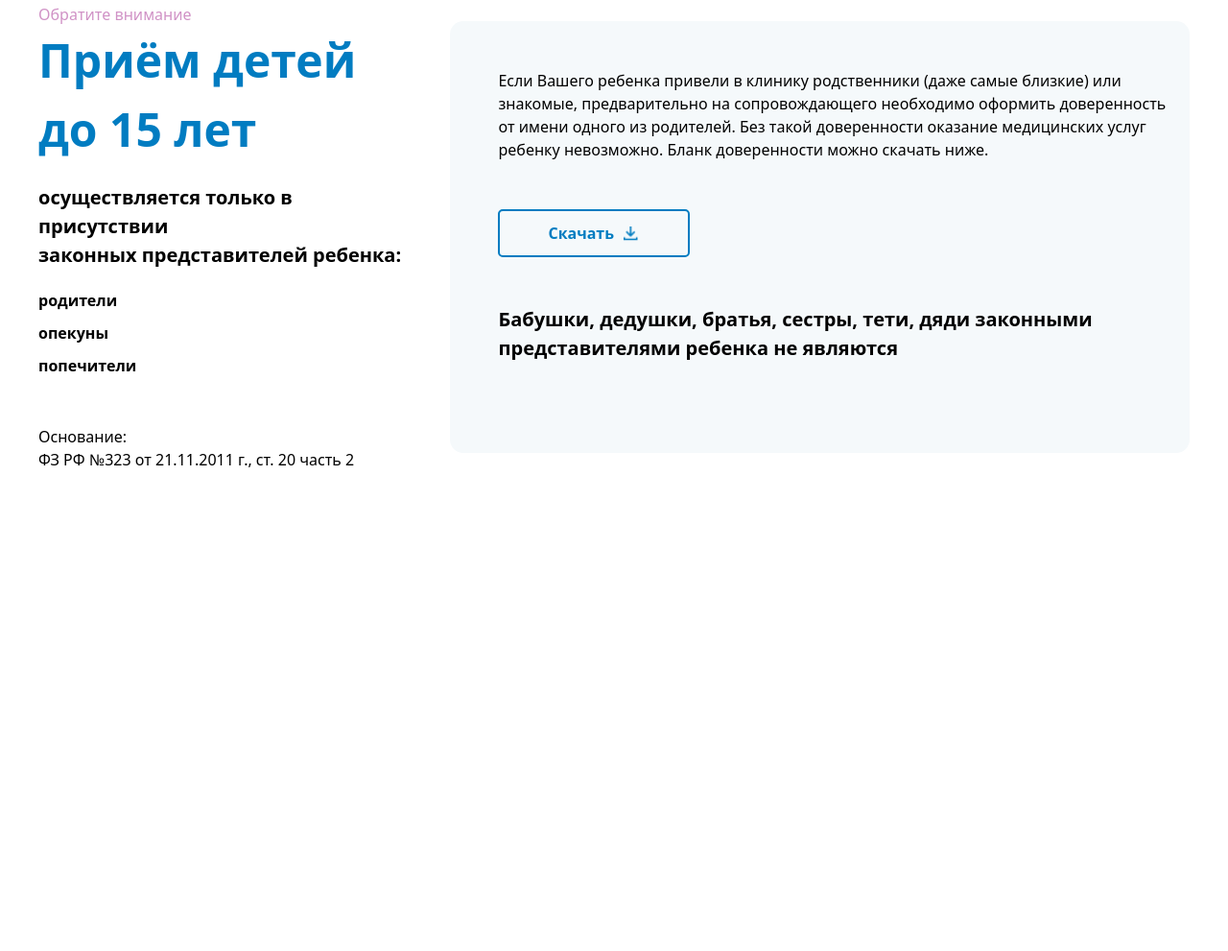
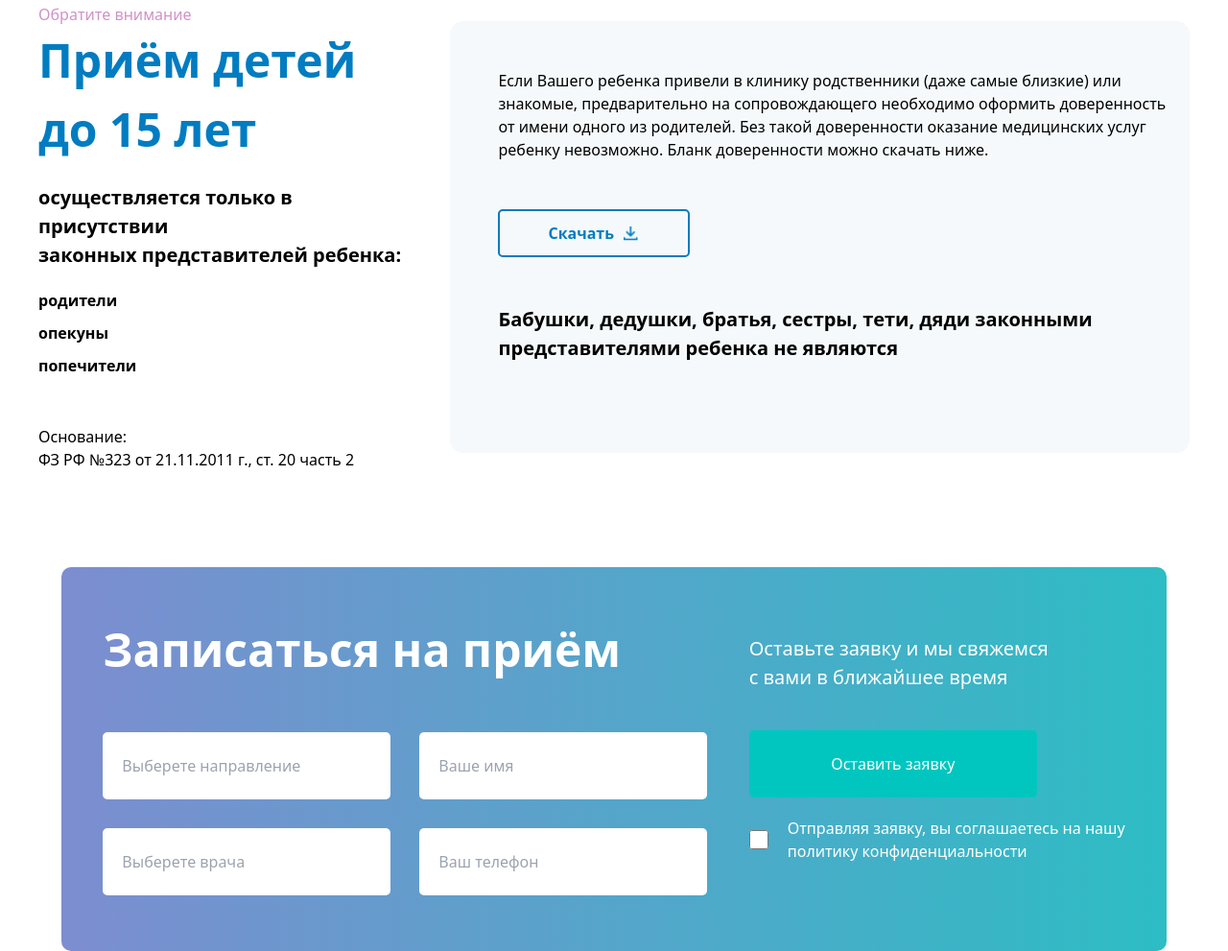
Before and after one commit to YusufDavlatyorov/finalexam, a website: page src/Amirjon.html in a window 1280 px wide. Shown: the part 1320-2311 px from the top of the page at 96% size. Before the commit the page ends 1811 px from the top, so only its background shows below. Drawn offline with nearby package versions, Linux system fonts and the light colour scheme; files that its build step writes are made by us from their sources.

Commit message:
section3 Amirjon

```diff
--- a/src/Amirjon.html
+++ b/src/Amirjon.html
@@ -124,5 +124,29 @@
         </section>
     </main>
 
+    <main class="w-[90%] m-auto rounded-[10px] lg:h-[400px] h-[900px] bg-[#2DBDC4] bg-gradient-to-r from-[#7D8DD0] to-[#2DBDC4] mt-[100px]">
+        <section class="lg:flex justify-evenly max-w-[1200px] m-auto pl-[30px] lg:pl-[0px]">
+            <div>
+                <h1 class="text-[48px] font-[700] text-[white] mt-[50px]">Записаться на приём</h1>
+                <div class="lg:flex gap-[30px] mt-[50px]">
+                    <input class="w-[300px] h-[70px] bg-[white] pl-[20px] rounded-[5px] text-[black]" type="text" placeholder="Выберете направление">
+                    <input class="w-[300px] h-[70px] bg-[white] mt-[20px] lg:mt-[0px] pl-[20px] rounded-[5px] text-[black]" type="text" placeholder="Ваше имя">
+                </div>
+                                <div class="lg:flex gap-[30px] mt-[30px]">
+                    <input class="w-[300px] h-[70px] bg-[white] pl-[20px] rounded-[5px] text-[black]" type="text" placeholder="Выберете врача">
+                    <input class="w-[300px] h-[70px] bg-[white] mt-[20px] lg:mt-[0px] pl-[20px] rounded-[5px] text-[black]" type="text" placeholder="Ваш телефон">
+                </div>
+            </div>
+            <div class="mt-[70px]">
+                <p class="text-[20px] font-[400] text-[white]">Оставьте заявку и мы свяжемся <br>с вами в ближайшее время</p>
+                <button class="w-[300px] h-[70px] text-[white] rounded-[5px] bg-[#00C6BF] mt-[40px]">Оставить заявку</button>
+                <div class="flex gap-[20px] mt-[20px] items-center">
+                    <input class="w-[20px] h-[20px]" type="checkbox">
+                    <p class="text-[white] font-[400]">Отправляя заявку, вы соглашаетесь на нашу <br>политику конфиденциальности</p>
+                </div>
+            </div>
+        </section>
+    </main>
+
 </body>
 </html>
```
Also changed, not shown: src/Checkbox.png (added).
